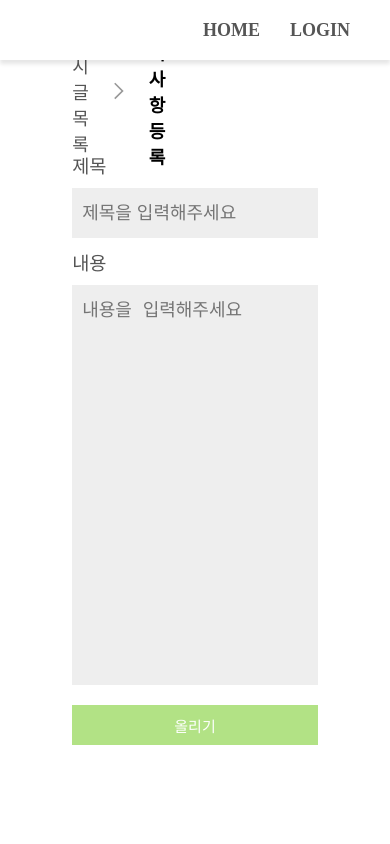
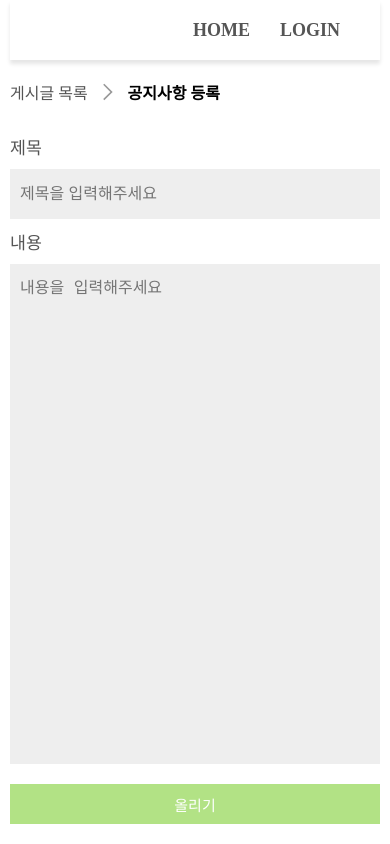
Before and after one commit to Gram-Doffice/Doffice_FE, a React (Vite) app: page /write-notice in a window 390 px wide. Built offline with nearby package versions, Linux system fonts and the light colour scheme; no server answers.

Commit message:
feat: 반응형 추가

```diff
--- a/src/pages/Write_Notice.jsx
+++ b/src/pages/Write_Notice.jsx
@@ -82,6 +82,13 @@ const Write_Notice = () => {
 const Body = styled.div`
   width: 100%;
   height: 800px;
+
+  @media (max-width: 768px) {
+    height: auto;
+    overflow-y: auto;
+    padding: 0 10px;
+  }
+
 `;
 
 const Main = styled.div`
@@ -89,12 +96,20 @@ const Main = styled.div`
   height: 92%;
   display: flex;
   justify-content: center;
+
+    @media (max-width: 768px) {
+    height: auto;
+  }
 `;
 const Container = styled.div`
   width: 63%;
   height: 100%;
   display: flex;
   flex-direction: column;
+
+    @media (max-width: 768px) {
+    width: 100%;
+  }
 `;
 const Page_move = styled.div`
   width: 30%;
@@ -103,6 +118,17 @@ const Page_move = styled.div`
   align-items: center;
   gap: 20px;
   margin-bottom: 49px;
+
+  @media (max-width: 1300px) {
+    width: 100%;
+  }
+
+    @media (max-width: 768px) {
+    width: 100%;
+    font-size: 14px;
+    gap: 10px;
+    margin-bottom: 30px;
+  }
 `;
 
 const Page_PostList = styled.span`
@@ -110,6 +136,10 @@ const Page_PostList = styled.span`
   color: #555555;
   &:hover {
     cursor: pointer;
+  }
+
+    @media (max-width: 768px) {
+    font-size: 16px;
   }
 `;
 
@@ -120,6 +150,10 @@ const Page_WriteNotice = styled.div`
   &:hover {
     cursor: pointer;
   }
+
+    @media (max-width: 768px) {
+    font-size: 16px;
+  }
 `;
 const Arrow = styled.div`
   width: 20px;
@@ -127,11 +161,22 @@ const Arrow = styled.div`
 `;
 const WN_container = styled.div`
   width: 100%;
+
+    @media (max-width: 768px) {
+    height: auto;
+    align-items: center;
+  }
 `;
+
+
 const Notice_Name = styled.div`
   font-size: 14pt;
   margin-bottom: 10px;
   color: #555555;
+
+    @media (max-width: 768px) {
+    font-size: 13pt;
+  }
 `;
 const Name_container = styled.input`
   width: 100%;
@@ -141,11 +186,19 @@ const Name_container = styled.input`
   margin-bottom: 10px;
   font-size: 18px;
   padding: 10px;
+
+    @media (max-width: 768px) {
+    font-size: 16px;
+  }
 `;
 const Notice_Detail = styled.div`
   font-size: 14pt;
   color: #555555;
   margin-bottom: 10px;
+
+    @media (max-width: 768px) {
+    font-size: 13pt;
+  }
 `;
 const Detail_container = styled.textarea`
   width: 100%;
@@ -158,6 +211,17 @@ const Detail_container = styled.textarea`
   padding: 10px;
   margin-bottom: 20px;
   resize: none;
+
+    @media (max-width: 768px) {
+    font-size: 16px;
+    height: 500px;
+  }
+
+    ::-webkit-scrollbar {
+    display: none;
+  }
+
+
 `;
 const Name = styled.div`
   width: 100%;
```
